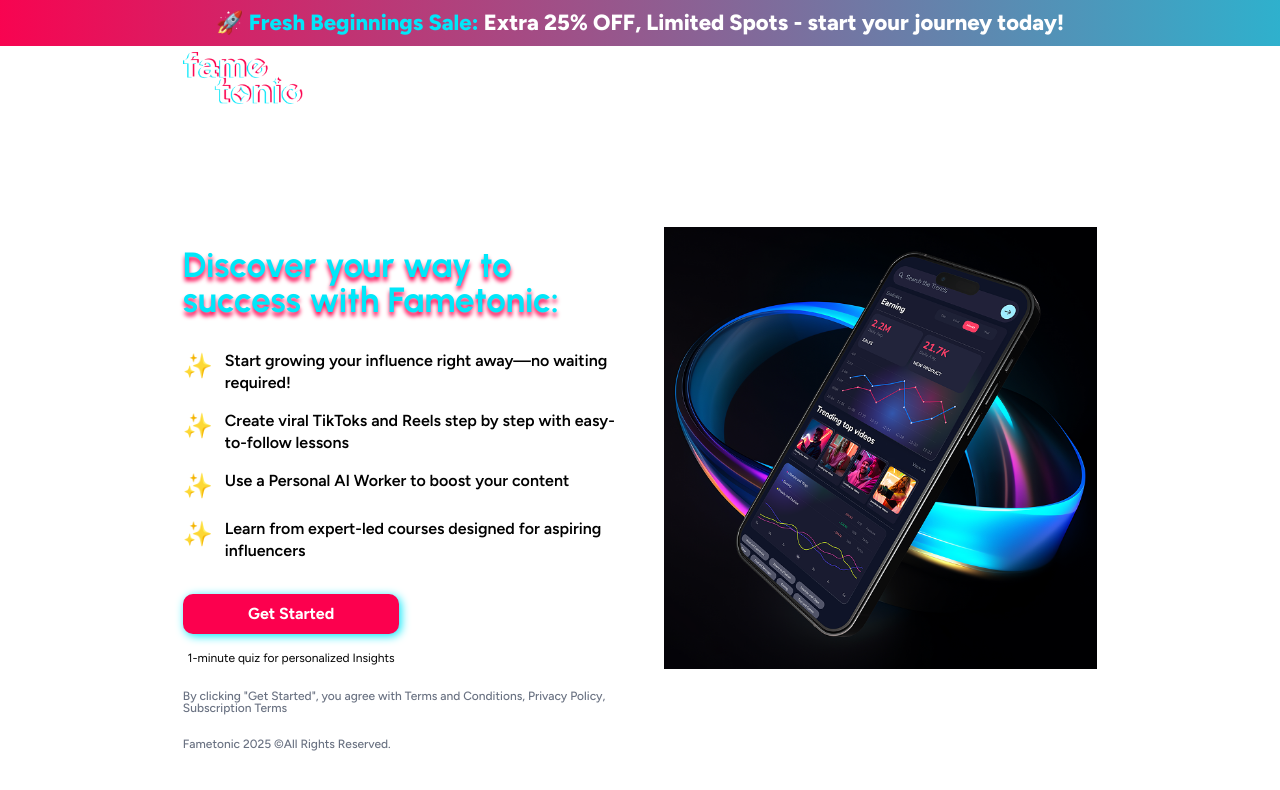
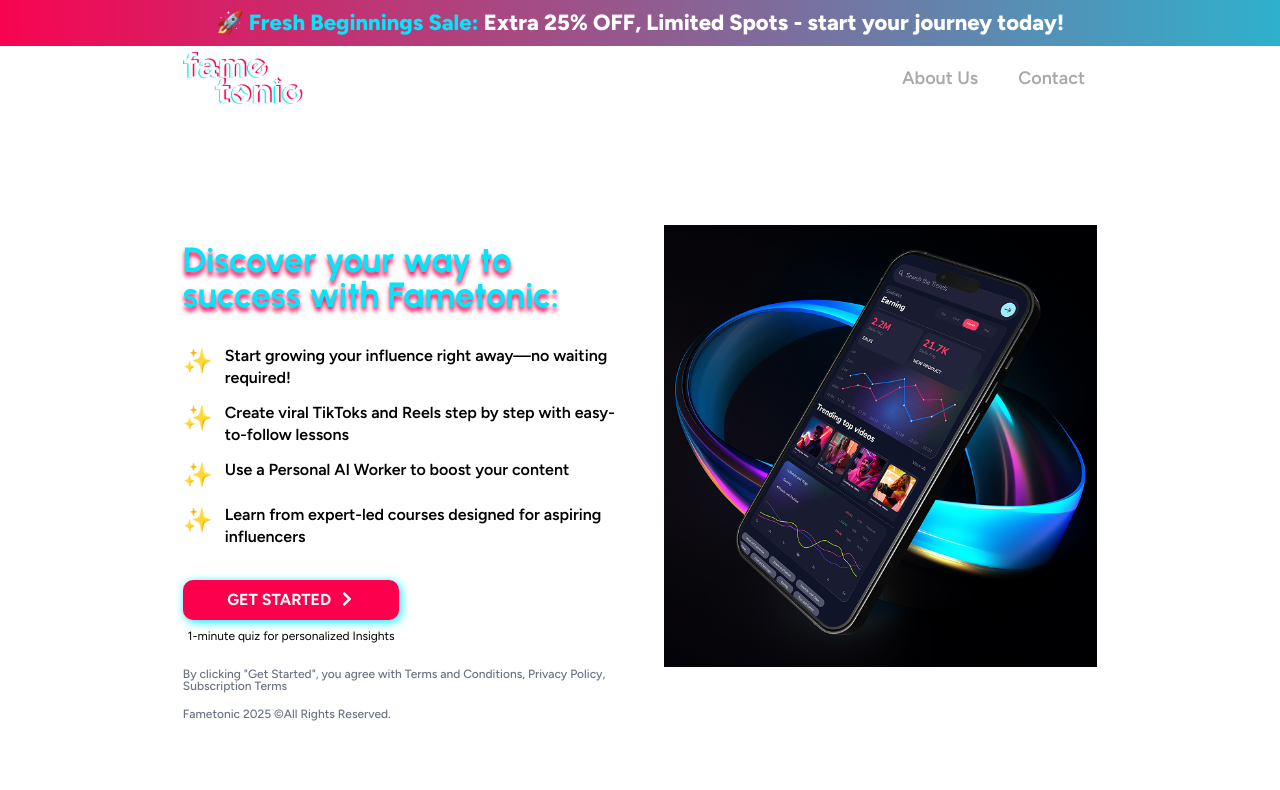
Before and after one commit to samssjubair/fame-tonic, a Next.js app: page / in a window 1280 px wide. Shown: the top 790 px of the page. Built offline with nearby package versions, Linux system fonts and the light colour scheme.

Commit message:
fix: space adjustmnet

```diff
--- a/src/components/HeroSection.tsx
+++ b/src/components/HeroSection.tsx
@@ -2,44 +2,47 @@
 import Image from "next/image";
 import mobile_mockup from "../assets/mobile_mockup.png";
 import Container from "./HOC/Container";
+import { FaChevronRight } from "react-icons/fa";
 
 const HeroSection = () => {
   return (
-    <div className=" pt-[100px] mb-8">
+    <div className="pt-[100px] mb-8">
       <Container>
         <div className="flex flex-col-reverse lg:flex-row items-center justify-between gap-12">
           <div className="w-full lg:w-1/2 space-y-8">
-            <h1 className="font-['Urbanist'] font-bold text-[35px] leading-[100%] tracking-[0%] align-middle text-white">
+            <div>
+              <h1 className="font-['Urbanist'] font-bold text-[35px] leading-[100%] tracking-[0%] align-middle text-white text-center lg:text-left">
                 Want to Turn Social Media Into a Profitable Career?
               </h1>
 
-            <h2 className="font-['Urbanist'] font-bold text-[35px] leading-[100%] tracking-[0%] align-middle text-[#00E7F9] [text-shadow:0px_4px_4px_#FC004E]">
+              <h2 className="font-['Urbanist'] font-bold text-[35px] leading-[100%] tracking-[0%] align-middle text-[#00E7F9] [text-shadow:0px_4px_4px_#FC004E] text-center lg:text-left">
                 Discover your way to success with Fametonic:
               </h2>
+            </div>
 
-            <ul className="space-y-4">
-              <li className="flex items-start gap-3">
+            <ul className="space-y-4 flex flex-col gap-[13px]">
+              <li className="flex items-start gap-x-3 mb-0">
                 <span className="text-2xl">✨</span>
-                <p className=" font-semibold text-base leading-[22px] tracking-[0%] align-middle">
+                <p className="font-semibold text-base leading-[22px] tracking-[0%] align-middle lg:text-left">
                   Start growing your influence right away—no waiting required!
                 </p>
               </li>
-              <li className="flex items-start gap-3">
+              <li className="flex items-start gap-x-3 mb-0">
                 <span className="text-2xl">✨</span>
-                <p className=" font-semibold text-base leading-[22px] tracking-[0%] align-middle">
+                <p className="font-semibold text-base leading-[22px] tracking-[0%] align-middle lg:text-left">
                   Create viral TikToks and Reels step by step with
                   easy-to-follow lessons
                 </p>
               </li>
-              <li className="flex items-start gap-3">
+              <li className="flex items-start gap-x-3 mb-0">
                 <span className="text-2xl">✨</span>
-                <p className=" font-semibold text-base leading-[22px] tracking-[0%] align-middle">
+                <p className="font-semibold text-base leading-[22px] tracking-[0%] align-middle lg:text-left">
                   Use a Personal AI Worker to boost your content
                 </p>
               </li>
-              <li className="flex items-start gap-3">
+              <li className="flex items-start gap-x-3 mb-0">
                 <span className="text-2xl">✨</span>
-                <p className=" font-semibold text-base leading-[22px] tracking-[0%] align-middle">
+                <p className="font-semibold text-base leading-[22px] tracking-[0%] align-middle lg:text-left">
                   Learn from expert-led courses designed for aspiring
                   influencers
                 </p>
@@ -47,24 +50,39 @@
             </ul>
 
             <div className="space-y-6">
+              {/* Terms and Copyright - Mobile first */}
+              <div className="block lg:hidden space-y-4">
+                <p className="font-medium text-xs leading-[100%] tracking-[0%] align-middle text-gray-500 text-center lg:text-left">
+                  By clicking &quot;Get Started&quot;, you agree with Terms and
+                  Conditions, Privacy Policy, Subscription Terms
+                </p>
+
+                <p className="font-medium text-xs leading-[100%] tracking-[0%] align-middle text-gray-500 text-center lg:text-left">
+                  Fametonic 2025 ©All Rights Reserved.
+                </p>
+              </div>
+
               <div className="w-full md:w-1/2">
-                <button className="block w-full h-[40px] px-10 py-2 gap-2.5 rounded-[10px] bg-[#FC004E] shadow-[2px_2px_10px_0px_#00E7F9] text-white font-bold transition-colors duration-200">
-                  Get Started
+                <button className="block w-full uppercase h-[40px] px-10 py-2 gap-2.5 rounded-[10px] bg-[#FC004E] shadow-[2px_2px_10px_0px_#00E7F9] text-white font-bold transition-colors duration-200">
+                  Get Started <FaChevronRight className="inline-block mb-1 ms-1" />
                 </button>
 
-                <p className=" font-normal text-xs leading-4 tracking-[0%] text-center mt-4">
+                <p className="font-normal text-xs leading-4 tracking-[0%] text-center mt-2">
                   1-minute quiz for personalized Insights
                 </p>
               </div>
 
-              <p className=" font-medium text-xs leading-[100%] tracking-[0%] align-middle text-gray-500">
+              {/* Terms and Copyright - Desktop */}
+              <div className="hidden lg:block space-y-4">
+                <p className="font-medium text-xs leading-[100%] tracking-[0%] align-middle text-gray-500 text-center lg:text-left">
                   By clicking &quot;Get Started&quot;, you agree with Terms and
                   Conditions, Privacy Policy, Subscription Terms
                 </p>
 
-              <p className=" font-medium text-xs leading-[100%] tracking-[0%] align-middle text-gray-500">
+                <p className="font-medium text-xs leading-[100%] tracking-[0%] align-middle text-gray-500 text-center lg:text-left">
                   Fametonic 2025 ©All Rights Reserved.
                 </p>
+              </div>
             </div>
           </div>
 
--- a/src/components/Navbar.tsx
+++ b/src/components/Navbar.tsx
@@ -17,8 +17,9 @@
   return (
     <nav className="fixed w-full bg-transparent z-50">
       <Container>
-        <div className="flex items-center justify-between h-16">
-          <div className="flex-shrink-0 md:flex-shrink-0 md:flex md:items-center">
+        <div className="flex items-center justify-between h-16 relative">
+          {/* Logo - Centered on mobile, left on desktop */}
+          <div className="flex-shrink-0 md:flex-shrink-0 md:flex md:items-center mx-auto md:mx-0">
             <Link href="/" className="text-2xl font-bold text-white">
               <Image src={logo} alt="Logo" width={120}/>
             </Link>
@@ -29,21 +30,21 @@
             <div className="ml-10 flex items-center space-x-4">
               <Link
                 href="/about"
-                className="text-white hover:text-gray-300 px-3 py-2 rounded-md text-sm font-medium"
+                className="font-semibold text-[18px] leading-[100%] tracking-[0%] text-center align-middle text-[#A9A9A9] hover:text-white px-3 py-2 rounded-md"
               >
                 About Us
               </Link>
               <Link
                 href="/contact"
-                className="text-white hover:text-gray-300 px-3 py-2 rounded-md text-sm font-medium"
+                className=" font-semibold text-[18px] leading-[100%] tracking-[0%] text-center align-middle text-[#A9A9A9] hover:text-white px-3 py-2 rounded-md"
               >
                 Contact
               </Link>
             </div>
           </div>
 
-          {/* Mobile menu button */}
-          <div className="md:hidden">
+          {/* Mobile menu button - Right side */}
+          <div className="md:hidden absolute right-0">
             <button
               onClick={toggleMenu}
               className="text-white hover:text-gray-300 focus:outline-none"
@@ -64,13 +65,13 @@
           <div className="px-2 pt-2 pb-3 space-y-1 sm:px-3 bg-black bg-opacity-80">
             <a
               href="/about"
-              className="text-white hover:text-gray-300 block px-3 py-2 rounded-md text-base font-medium"
+              className="font-['Figtree'] font-semibold text-[18px] leading-[100%] tracking-[0%] text-center align-middle text-[#A9A9A9] hover:text-white block px-3 py-2 rounded-md"
             >
               About Us
             </a>
             <a
               href="/contact"
-              className="text-white hover:text-gray-300 block px-3 py-2 rounded-md text-base font-medium"
+              className="font-['Figtree'] font-semibold text-[18px] leading-[100%] tracking-[0%] text-center align-middle text-[#A9A9A9] hover:text-white block px-3 py-2 rounded-md"
             >
               Contact
             </a>
```
Lines whose indentation alone changed are shown as unchanged.
